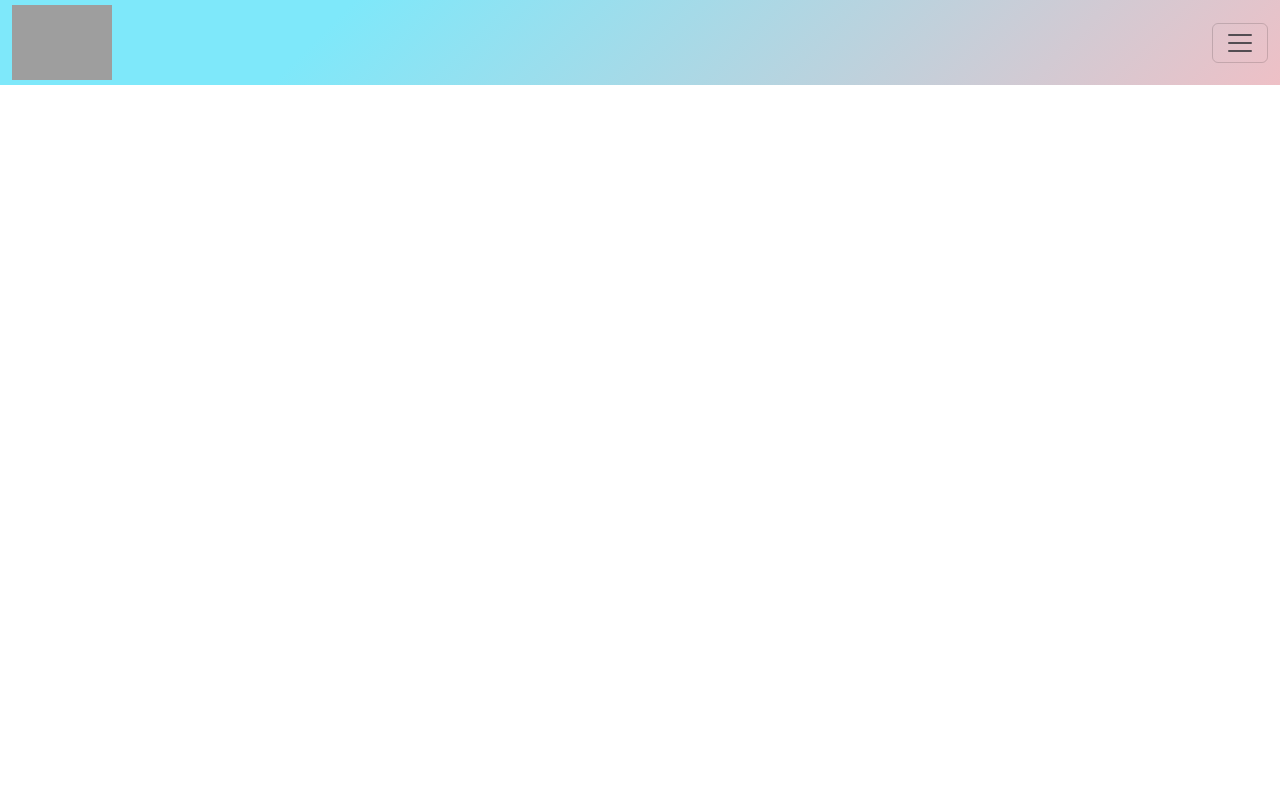
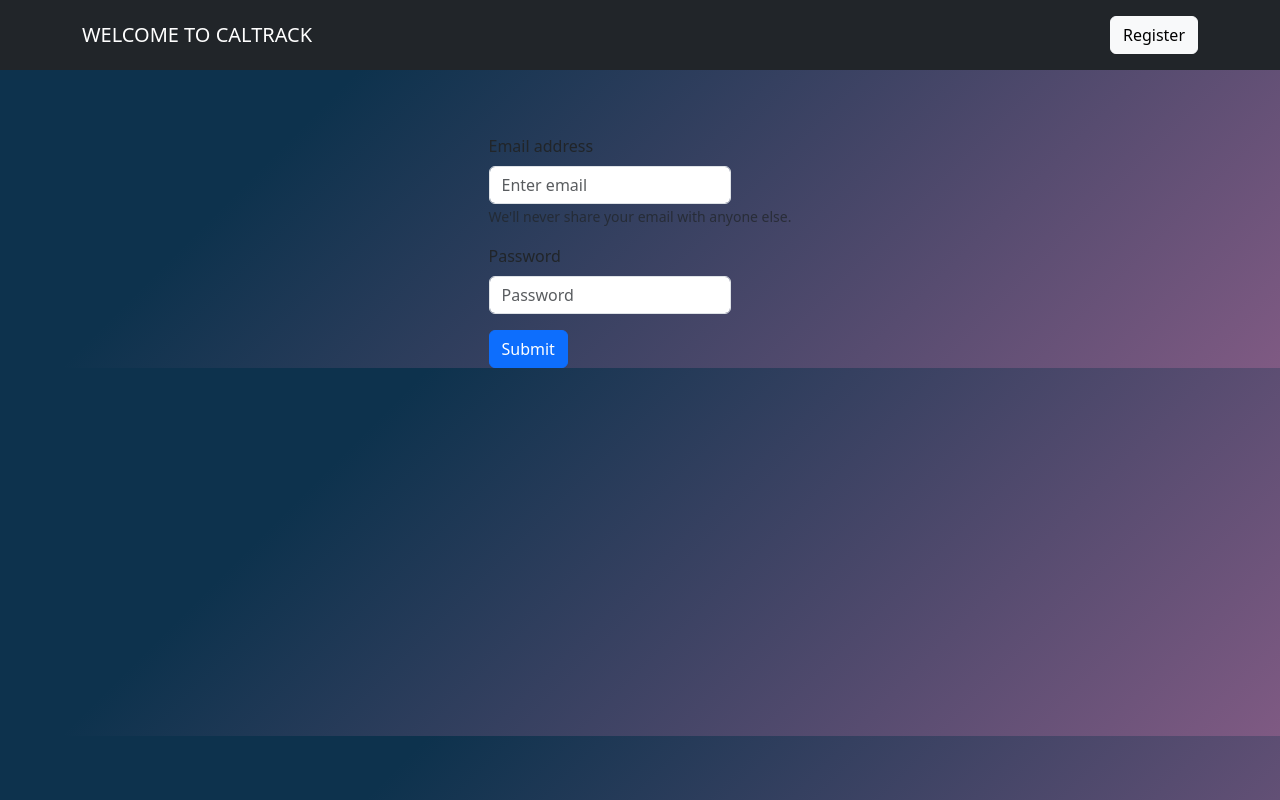
Before and after one commit to isaacasher97/calTrack_frontend_pj4, a React (Create React App) app: page /create in a window 1280 px wide. Built offline with nearby package versions, Linux system fonts and the light colour scheme; no server answers; grey boxes are pictures that could not be loaded.

Commit message:
userAuth Complete

```diff
--- a/package.json
+++ b/package.json
@@ -6,6 +6,7 @@
     "@testing-library/jest-dom": "^5.17.0",
     "@testing-library/react": "^13.4.0",
     "@testing-library/user-event": "^13.5.0",
+    "axios": "^1.5.1",
     "bootstrap": "^5.3.2",
     "react": "^18.2.0",
     "react-bootstrap": "^2.9.0",
--- a/src/App.js
+++ b/src/App.js
@@ -1,13 +1,164 @@
 import { Outlet } from 'react-router-dom';
 import Header from './components/Header';
+import React from 'react';
+import { useState, useEffect } from 'react';
+import axios from 'axios';
+import Container from 'react-bootstrap/Container';
+import Navbar from 'react-bootstrap/Navbar';
+import Button from 'react-bootstrap/Button';
+import Form from 'react-bootstrap/Form';
 import "../src/styles.scss";
 
+axios.defaults.xsrfCookieName = 'csrftoken';
+axios.defaults.xsrfHeaderName = 'X-CSRFToken';
+axios.defaults.withCredentials = true;
+
+const client = axios.create({
+  baseURL: "https://caltrack-backend-2eww.onrender.com/",
+  withCredentials: false
+})
+
+
 function App() {
+
+  const [currentUser, setCurrentUser] = useState();
+  const [registrationToggle, setRegistrationToggle] = useState(false);
+  const [email, setEmail] = useState('');
+  const [username, setUsername] = useState('');
+  const [password, setPassword] = useState('');
+
+  useEffect(() => {
+    client.get("api/user")
+    .then(function(res) {
+      setCurrentUser(true);
+    })
+    .catch(function(error) {
+      setCurrentUser(false);
+    });
+  }, []);
+
+  function update_form_btn() {
+    if (registrationToggle) {
+      document.getElementById("form_btn").innerHTML = "Register";
+      setRegistrationToggle(false);
+    } else {
+      document.getElementById("form_btn").innerHTML = "Log in";
+      setRegistrationToggle(true);
+    }
+  }
+
+  function submitRegistration(e) {
+    e.preventDefault();
+    client.post(
+      "api/register",
+      {
+        email: email,
+        username: username,
+        password: password
+      }
+    ).then(function(res) {
+      client.post(
+        "api/login",
+        {
+          email: email,
+          password: password
+        }
+      ).then(function(res) {
+        setCurrentUser(true);
+      });
+    });
+  }
+
+  function submitLogin(e) {
+    e.preventDefault();
+    client.post(
+      "api/login",
+      {
+        email: email,
+        password: password
+      }
+    ).then(function(res) {
+      setCurrentUser(true);
+    });
+  }
+
+  function submitLogout(e) {
+    e.preventDefault();
+    client.post(
+      "api/logout",
+      {withCredentials: true}
+    ).then(function(res) {
+      setCurrentUser(false);
+    });
+  }
+
+  if (currentUser) {
   return (
     <div className="App">
       <Header />
       <Outlet/>
     </div>
+  )
+  }
+  return (
+    <div>
+    <Navbar bg="dark" variant="dark">
+      <Container>
+        <Navbar.Brand>WELCOME TO CALTRACK</Navbar.Brand>
+        <Navbar.Toggle />
+        <Navbar.Collapse className="justify-content-end">
+          <Navbar.Text>
+            <Button id="form_btn" onClick={update_form_btn} variant="light">Register</Button>
+          </Navbar.Text>
+        </Navbar.Collapse>
+      </Container>
+    </Navbar>
+    {
+      registrationToggle ? (
+        <div className="center">
+          <Form onSubmit={e => submitRegistration(e)}>
+            <Form.Group className="mb-3" controlId="formBasicEmail">
+              <Form.Label>Email address</Form.Label>
+              <Form.Control type="email" placeholder="Enter email" value={email} onChange={e => setEmail(e.target.value)} />
+              <Form.Text className="text-muted">
+                We'll never share your email with anyone else.
+              </Form.Text>
+            </Form.Group>
+            <Form.Group className="mb-3" controlId="formBasicUsername">
+              <Form.Label>Username</Form.Label>
+              <Form.Control type="text" placeholder="Enter username" value={username} onChange={e => setUsername(e.target.value)} />
+            </Form.Group>
+            <Form.Group className="mb-3" controlId="formBasicPassword">
+              <Form.Label>Password</Form.Label>
+              <Form.Control type="password" placeholder="Password" value={password} onChange={e => setPassword(e.target.value)} />
+            </Form.Group>
+            <Button variant="primary" type="submit">
+              Submit
+            </Button>
+          </Form>
+        </div>
+      ) : (
+        <div className="center">
+          <Form onSubmit={e => submitLogin(e)}>
+            <Form.Group className="mb-3" controlId="formBasicEmail">
+              <Form.Label>Email address</Form.Label>
+              <Form.Control type="email" placeholder="Enter email" value={email} onChange={e => setEmail(e.target.value)} />
+              <Form.Text className="text-muted">
+                We'll never share your email with anyone else.
+              </Form.Text>
+            </Form.Group>
+            <Form.Group className="mb-3" controlId="formBasicPassword">
+              <Form.Label>Password</Form.Label>
+              <Form.Control type="password" placeholder="Password" value={password} onChange={e => setPassword(e.target.value)} />
+            </Form.Group>
+            <Button variant="primary" type="submit">
+              Submit
+            </Button>
+          </Form>
+        </div>
+      )
+    }
+    </div>
   );
 }
 
--- a/src/styles.scss
+++ b/src/styles.scss
@@ -172,6 +172,35 @@ body {
    }
 }
 
+/* boostrap form style */
+
+.form-inline {
+    width: 100%;
+  }
+
+  .form-group {
+    width: 90%;
+  }
+
+  .input-group {
+    width: 90% !important;
+  }
+
+  .form-control {
+    width: 80% !important;
+  }
+
+  span.input-group-addon {
+    width: 50px !important;
+  }
+
+  .center {
+      display: flex;
+      justify-content: center;
+      align-items: center;
+      margin-top: 5%;
+  }
+
 
 // Import Bootstrap and its default variables
 @import '~bootstrap/scss/bootstrap.scss';
```
Also changed, not shown: 1 other file (tests, documents, lock files or other folders).
